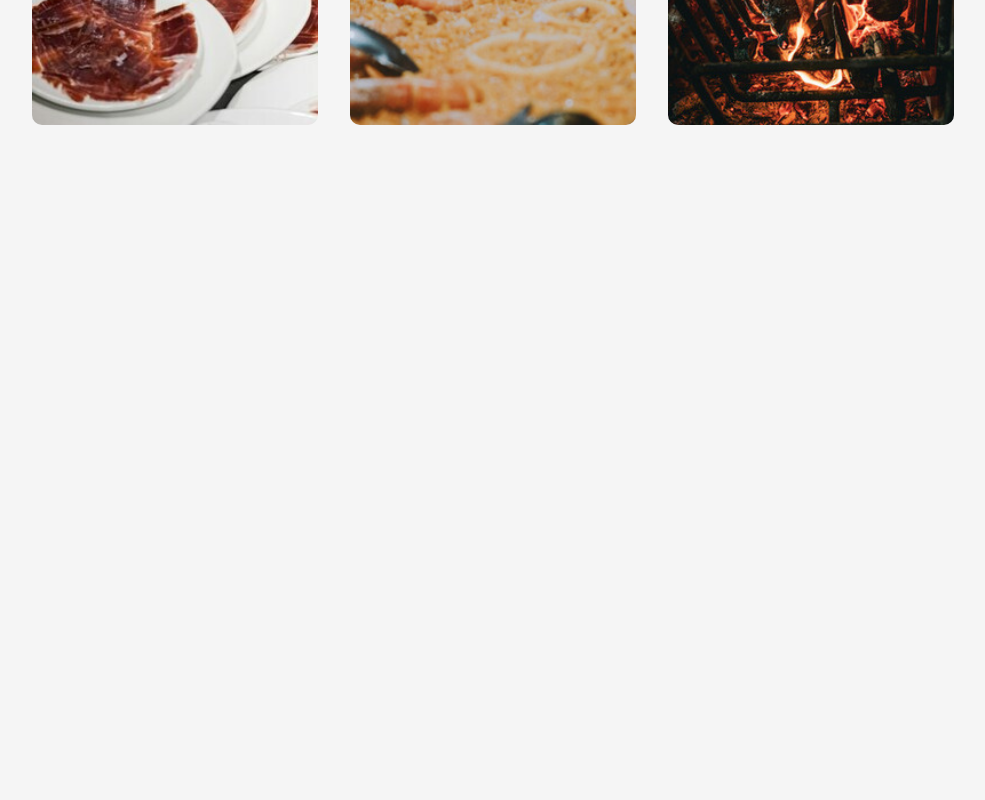
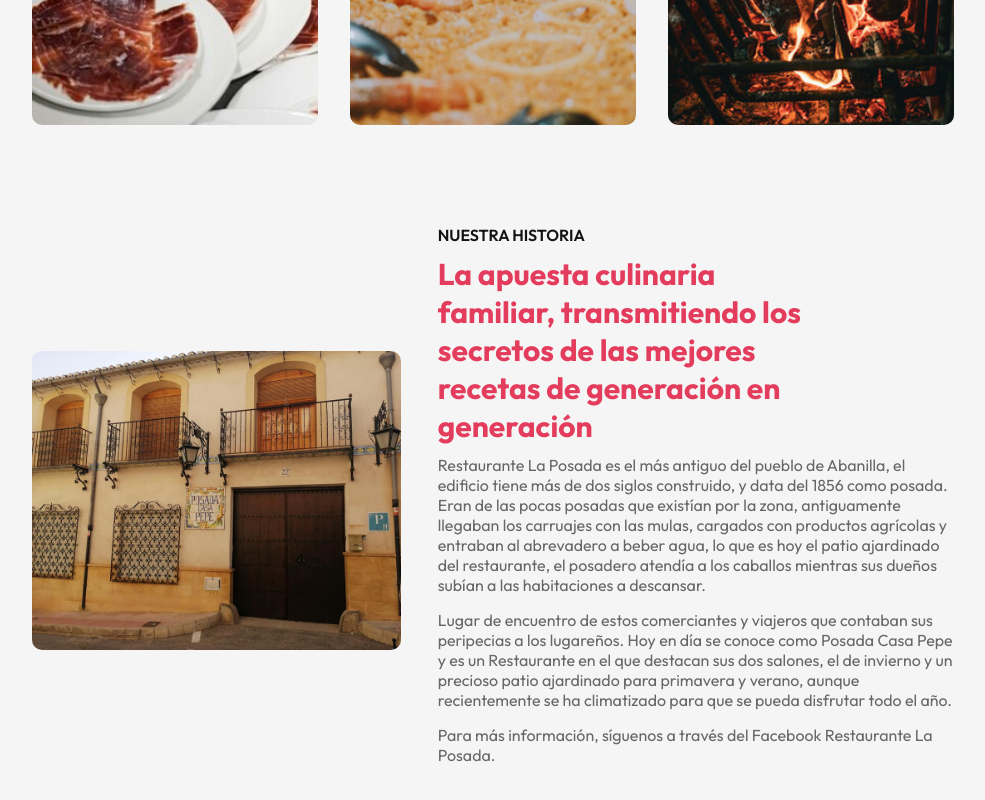
Before and after one commit to mmartins23/laposadacasapepe, a React (Vite) app in the folder laposada/: page / in a window 1280 px wide. Shown: the part 1288-2088 px from the top of the page, without its empty margins (147-1132 px from the left). Before the commit the page ends 1493 px from the top, so only its background shows below. Built offline with nearby package versions, Linux system fonts and the light colour scheme.

Commit message:
La Posada About Component

```diff
--- a/laposada/src/App.jsx
+++ b/laposada/src/App.jsx
@@ -2,6 +2,7 @@ import Navbar from "./components/Navbar/Navbar";
 import Hero from "./components/Hero/Hero";
 import News from "./components/News/News";
 import Title from "./components/Title/Title";
+import About from "./components/About/About";
 
 
 const App = () => {
@@ -10,8 +11,9 @@ const App = () => {
       <Navbar />
       <Hero />
       <div className="container">
-        <Title subtitle='¡Bienvenido a La Posada!' title='Gastronomía Innovadora' />
+        <Title subtitle='¡Bienvenido a La Posada!' title='Donde la Tradición se Encuentra con la Innovación' />
         <News />
+        <About/>
       </div>
     </div>
   )
--- /dev/null
+++ b/laposada/src/components/About/About.css
@@ -0,0 +1,39 @@
+.about {
+    margin: 100px auto;
+    display: flex;
+    align-items: center;
+    justify-content: space-between;
+    width: 90%;
+}
+
+.about-left {
+    flex-basis: 40%;
+}
+
+.about-right {
+    flex-basis: 56%;
+}
+
+.about-img {
+    width: 100%;
+    border-radius: 10px;
+}
+
+.about h3 {
+    font-weight: 600;
+    font-size: 16px;
+    color: #141212;;
+}
+
+.about h2 {
+    font-size: 30px;
+    color: #141212;
+    color: #e43c5c;
+    margin: 10px 0;
+    max-width: 400px;
+}
+
+.about p {
+    color: #676767;
+    margin-bottom: 15px;
+}
--- /dev/null
+++ b/laposada/src/components/About/About.jsx
@@ -0,0 +1,23 @@
+import './About.css';
+import about_img from '../../assets/laposada_historia.jpeg';
+
+const About = () => {
+    return (
+        <div className="about">
+            <div className="about-left">
+                <img src={about_img} alt='La Posada Historia' className='about-img' />
+            </div>
+            <div className="about-right">
+                <h3>NUESTRA HISTORIA</h3>
+                <h2>La apuesta culinaria familiar, transmitiendo los secretos de las mejores recetas de generación en generación</h2>
+                <p>Restaurante La Posada es el más antiguo del pueblo de Abanilla, el edificio tiene más de dos siglos construido, y data del 1856 como posada. Eran de las pocas posadas que existían por la zona, antiguamente llegaban los carruajes con las mulas, cargados con productos agrícolas y entraban al abrevadero a beber agua, lo que es hoy el patio ajardinado del restaurante, el posadero atendía a los caballos mientras sus dueños subían a las habitaciones a descansar.</p>
+
+                <p>Lugar de encuentro de estos comerciantes y viajeros que contaban sus peripecias a los lugareños. Hoy en día se conoce como Posada Casa Pepe y es un Restaurante en el que destacan sus dos salones, el de invierno y un precioso patio ajardinado para primavera y verano, aunque recientemente se ha climatizado para que se pueda disfrutar todo el año.</p>
+
+                <p>Para más información, síguenos a través del Facebook Restaurante La Posada.</p>
+            </div>
+        </div>
+    )
+}
+
+export default About
```
Also changed, not shown: laposada/src/assets/laposada_historia.jpeg (added).
